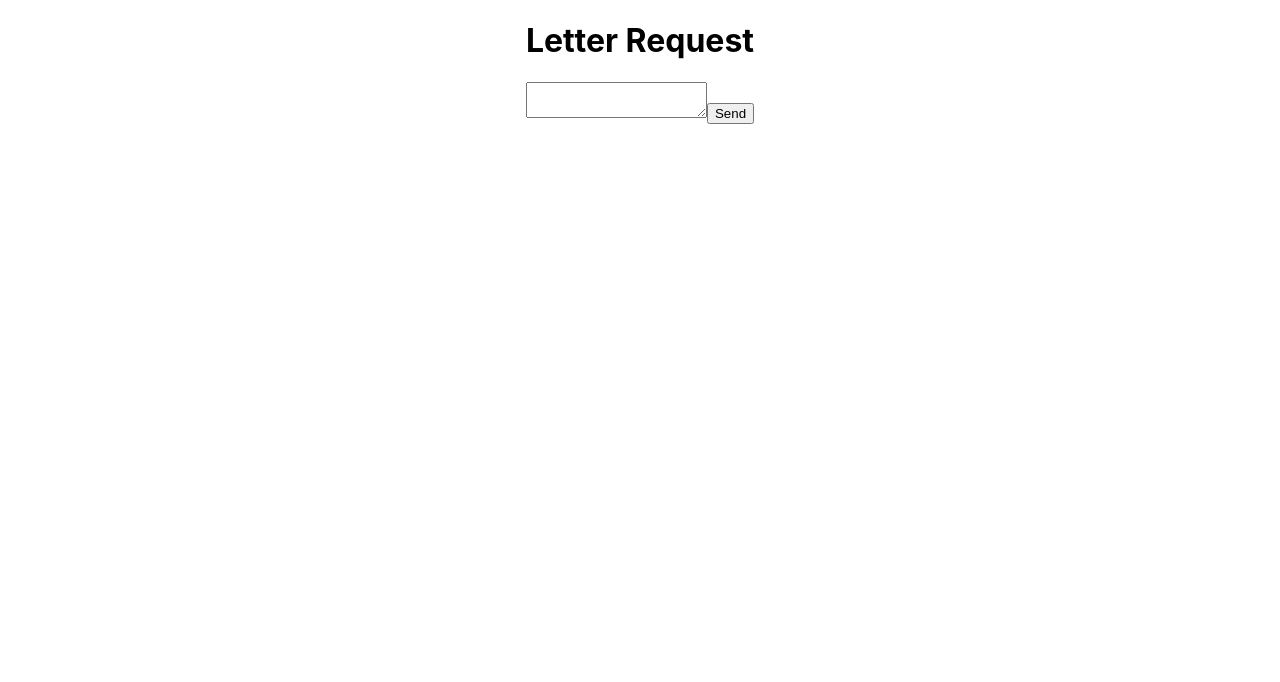
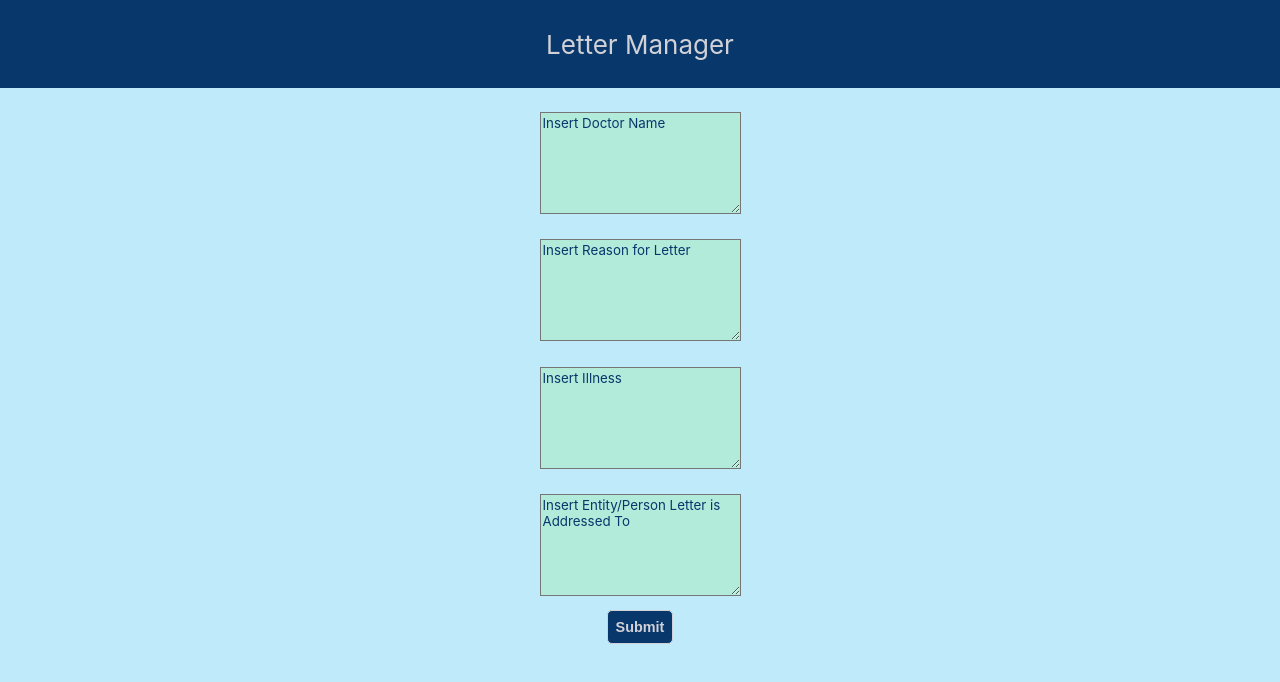
Before and after one commit to arjunrao13/GPT_Letters, a React (Create React App) app: page / in a window 1280 px wide. Shown: the top 682 px of the page. Built offline with nearby package versions, Linux system fonts and the light colour scheme.

Commit message:
adjusted styling features

```diff
--- a/index.js
+++ b/index.js
@@ -27,10 +27,11 @@ app.use(bodyParser.json());
 app.use(cors());
 
 
-
 app.post('/', async (req, res) => {
     const { message } = req.body;
     let promptHere = `${message} `;
+    console.log(promptHere);
+    console.log("Hello World");
 
     const response = await openai.createCompletion({
         model: "text-davinci-003",
--- a/package.json
+++ b/package.json
@@ -16,6 +16,7 @@
     "openai": "^3.1.0",
     "react": "^18.2.0",
     "react-dom": "^18.2.0",
+    "react-google-recaptcha": "^2.1.0",
     "react-scripts": "5.0.1",
     "web-vitals": "^2.1.4"
   },
--- a/src/App.css
+++ b/src/App.css
@@ -1,10 +1,47 @@
 .App {
   text-align: center;
+}
+body{
+  text-align: center;
+  size: 100%;
+  background-color:rgba(55, 191, 237, 0.318);
 }
 
 .App-logo {
   height: 40vmin;
   pointer-events: none;
+}
+form{
+  align-items: center;
+  justify-content: center;
+  display: block;
+
+}
+
+
+button{
+  align-items: center;
+  justify-content: center;
+  display: block;
+  margin: 0 auto;
+  margin-top: 10px;
+  padding: 1vh;
+  background-color: rgba(7, 55, 107, 1);
+  color: rgb(210, 209, 215);
+  border: 1px solid rgb(210, 209, 215);
+  border-radius: 5px;
+  font-size: .9em;
+  font-weight: 600;
+}
+textarea{
+  margin: 0;
+  font-family: -apple-system, BlinkMacSystemFont, 'Segoe UI', 'Roboto', 'Oxygen',
+    'Ubuntu', 'Cantarell', 'Fira Sans', 'Droid Sans', 'Helvetica Neue',
+    sans-serif;
+  -webkit-font-smoothing: antialiased;
+  -moz-osx-font-smoothing: grayscale;
+  color: rgb(7, 55, 107);
+  background-color: rgba(156, 236, 167, 0.385);
 }
 
 @media (prefers-reduced-motion: no-preference) {
@@ -14,14 +51,14 @@
 }
 
 .App-header {
-  background-color: #282c34;
+  background-color: #051027;
   min-height: 100vh;
   display: flex;
   flex-direction: column;
   align-items: center;
   justify-content: center;
   font-size: calc(10px + 2vmin);
-  color: white;
+  color: rgb(177, 174, 206);
 }
 
 .App-link {
--- a/src/App.js
+++ b/src/App.js
@@ -1,7 +1,10 @@
 
-
+import Header from './components/Header';
+import Form from './components/Form';
 import React, { useState } from 'react';
 import './App.css';
+//import reCAPTCHA from "react-google-recaptcha"
+
 let { saveAs } = require("file-saver");
 
 
@@ -9,23 +12,33 @@ let { saveAs } = require("file-saver");
 function App() {
 
   const [message, setMessage] = useState('');
-  const [response, setResponse] = useState('');
+  const [docName, setDocName] = useState('Insert Doctor Name');
+  const [reasonForLetter, setReasonForLetter] = useState('Insert Reason for Letter');
+  const [illness, setIllness] = useState('Insert Illness');
+  const [addressedTo, setAddressedTo] = useState('Insert Entity/Person Letter is Addressed To');
+  let prompt = `Construct a letter from ${docName} about ${reasonForLetter} regarding ${illness}
+  addressed to ${addressedTo} in a professional manner about a given patient. Write the letter as though it will be sent
+  as is outputted and is from the doctor`;
   const [nextPrompt, setNextPrompt] = useState('');
 
-  let prompt = `This is a conversation with a psychiatrist. The psychiatrist is attempting to take a patient through a question tree
-   to determine the patient's mental state. The psychiatrist will ask the patient a question, and the patient will respond
-   Psychiatrist: Hello, how are you feeling today?
-   Patient:`;
+
 
 
   const handleSubmit = (e) => {
     e.preventDefault();
+    console.log(docName);
+    console.log(illness);
+    console.log("hello world");
+    prompt = `Construct a letter from ${docName} about ${reasonForLetter} regarding ${illness}
+  addressed to ${addressedTo} in a professional manner about a given patient. Write the letter as though it will be sent
+  as is outputted and is from the doctor`;
+  console.log(prompt);
     fetch('http://localhost:3001/', {
       method: 'POST',
       headers: {
         'Content-Type': 'application/json'
       },
-      body: JSON.stringify({ message })
+      body: JSON.stringify({message: prompt})
     })
       .then(res => res.blob())
       .then(blob => {
@@ -38,15 +51,36 @@ function App() {
 
   return (
     <div className="App">
-      <h1>Letter Request</h1>
-      <form onSubmit={handleSubmit}>
+      <Header />
+      <textarea
+        rows = "6"
+        value = {docName}
+        onChange = {(e) => setDocName(e.target.value)}
+        />
+        <h1></h1>
         <textarea
-          value={message}
-          onChange={e => setMessage(e.target.value)}
+        rows = "6"
+        value = {reasonForLetter}
+        onChange = {(e) => setReasonForLetter(e.target.value)}
         />
-        <button type="submit">Send</button>
+        <h1></h1>
+        <textarea
+        rows = "6"
+        onChange = {(e) => setIllness(e.target.value)}
+        value = {illness}
+        />
+        <h1></h1>
+        <form onSubmit={handleSubmit}>
+        <textarea
+          rows = "6"
+          value={addressedTo}
+          onChange={e => setAddressedTo(e.target.value)}
+        />
+        <button type="submit">Submit</button>
       </form>
     </div>
+
+
   );
 }
 
--- /dev/null
+++ b/src/components/Button.js
@@ -0,0 +1,10 @@
+
+const Button = () => {
+  return (
+
+        <button type="submit">Send</button>
+
+  )
+}
+
+export default Button
--- /dev/null
+++ b/src/components/Form.js
@@ -0,0 +1,25 @@
+import Button from './Button'
+
+
+
+
+
+
+const Form = (props) => {
+  return (
+    <div>
+        <form onSubmit= {props.handleSubmit} >
+            <textarea
+            rows = "6"
+            value = {props.value}
+            onChange = {props.onChange}
+            />
+           <button type="submit">Send</button>
+        </form>
+    </div>
+  )
+}
+
+
+
+export default Form
--- /dev/null
+++ b/src/components/Header.js
@@ -0,0 +1,9 @@
+import '../styling/Header.css';
+
+const Header = () => {
+  return (
+    <div className = "Header">Letter Manager</div>
+  )
+}
+
+export default Header
--- a/src/index.css
+++ b/src/index.css
@@ -5,6 +5,7 @@ body {
     sans-serif;
   -webkit-font-smoothing: antialiased;
   -moz-osx-font-smoothing: grayscale;
+  color: rgb(43, 0, 255);
 }
 
 code {
--- /dev/null
+++ b/src/styling/Button.css
@@ -0,0 +1,58 @@
+
+/* CSS */
+.Button {
+  appearance: none;
+  background-color: #FAFBFC;
+  border: 1px solid rgba(27, 31, 35, 0.15);
+  border-radius: 6px;
+  box-shadow: rgba(27, 31, 35, 0.04) 0 1px 0, rgba(255, 255, 255, 0.25) 0 1px 0 inset;
+  box-sizing: border-box;
+  color: #24292E;
+  cursor: pointer;
+  display: inline-block;
+  font-family: -apple-system, system-ui, "Segoe UI", Helvetica, Arial, sans-serif, "Apple Color Emoji", "Segoe UI Emoji";
+  font-size: 14px;
+  font-weight: 500;
+  line-height: 20px;
+  list-style: none;
+  padding: 6px 16px;
+  position: relative;
+  transition: background-color 0.2s cubic-bezier(0.3, 0, 0.5, 1);
+  user-select: none;
+  -webkit-user-select: none;
+  touch-action: manipulation;
+  vertical-align: middle;
+  white-space: nowrap;
+  word-wrap: break-word;
+}
+
+.button-4:hover {
+  background-color: #F3F4F6;
+  text-decoration: none;
+  transition-duration: 0.1s;
+}
+
+.button-4:disabled {
+  background-color: #FAFBFC;
+  border-color: rgba(27, 31, 35, 0.15);
+  color: #959DA5;
+  cursor: default;
+}
+
+.button-4:active {
+  background-color: #EDEFF2;
+  box-shadow: rgba(225, 228, 232, 0.2) 0 1px 0 inset;
+  transition: none 0s;
+}
+
+.button-4:focus {
+  outline: 1px transparent;
+}
+
+.button-4:before {
+  display: none;
+}
+
+.button-4:-webkit-details-marker {
+  display: none;
+}
--- /dev/null
+++ b/src/styling/Form.css
@@ -0,0 +1,31 @@
+body {
+    margin: 0;
+    font-family: -apple-system, BlinkMacSystemFont, 'Segoe UI', 'Roboto', 'Oxygen',
+      'Ubuntu', 'Cantarell', 'Fira Sans', 'Droid Sans', 'Helvetica Neue',
+      sans-serif;
+    -webkit-font-smoothing: antialiased;
+    -moz-osx-font-smoothing: grayscale;
+    color: rgb(25, 0, 255);
+  }
+
+  textarea{
+    margin: 0;
+    font-family: -apple-system, BlinkMacSystemFont, 'Segoe UI', 'Roboto', 'Oxygen',
+      'Ubuntu', 'Cantarell', 'Fira Sans', 'Droid Sans', 'Helvetica Neue',
+      sans-serif;
+    -webkit-font-smoothing: antialiased;
+    -moz-osx-font-smoothing: grayscale;
+    color: rgb(25, 0, 255);
+    background-color: rgb(176, 243, 176);
+  }
+
+  form{
+    /* background-color: #1b3e85; */
+    min-height: 10vh;
+    display: flex;
+    flex-direction: column;
+    align-items: center;
+    justify-content: center;
+    font-size: calc(10px + 2vmin);
+    color: rgb(30, 22, 103);
+  }
--- /dev/null
+++ b/src/styling/Header.css
@@ -0,0 +1,14 @@
+.Header{
+    background-color: rgba(7, 55, 107, 1);
+    min-height: 5vh;
+    max-height: 8vh;
+    padding: 3vh;
+    margin-bottom: 3vh;
+    margin-top: 0vh;
+    display: flex;
+    flex-direction: column;
+    align-items: center;
+    justify-content: center;
+    font-size: calc(10px + 2vmin);
+    color: rgb(210, 209, 215);
+  }
```
Also changed, not shown: 2 other files (tests, documents, lock files or other folders).
